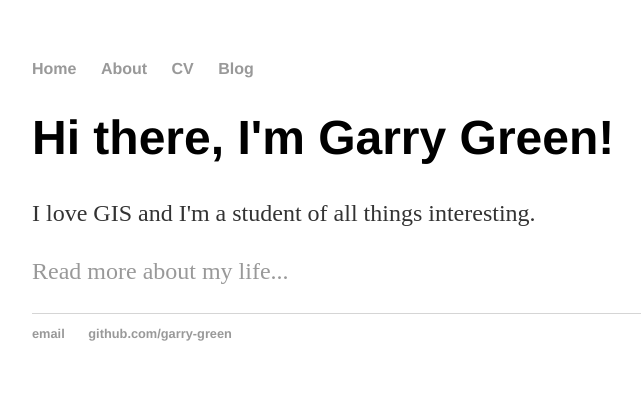
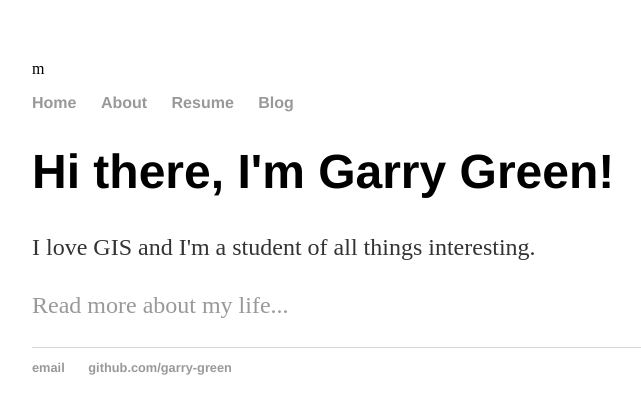
Before and after one commit to garry-green/garry-green.githib.io, a Jekyll site: the page built from index.html, in a window 1280 px wide. Shown: the top 414 px of the page, without its empty margins (160-801 px from the left). Built offline with Jekyll 4.4.1, drawn with Linux system fonts in a browser that asks for light colours.

Commit message:
Update default.html

```diff
--- a/_layouts/default.html
+++ b/_layouts/default.html
@@ -1,4 +1,4 @@
-<!DOCTYPE html>
+m<!DOCTYPE html>
 	<html>
 		<head>
 			<title>{{ page.title }}</title>
@@ -10,7 +10,7 @@
 	    		<ul>
 	        		<li><a href="/">Home</a></li>
 		        	<li><a href="/about">About</a></li>
-	        		<li><a href="/cv">CV</a></li>
+	        		<li><a href="/resume">Resume</a></li>
 	        		<li><a href="/blog">Blog</a></li>
 	    		</ul>
 			</nav>
```
